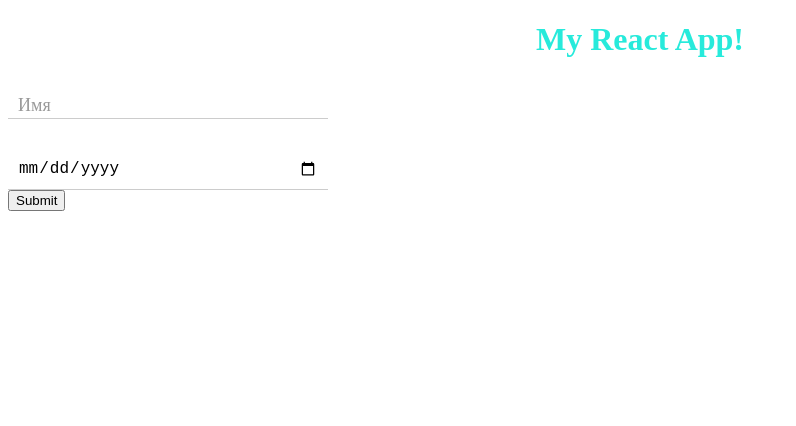
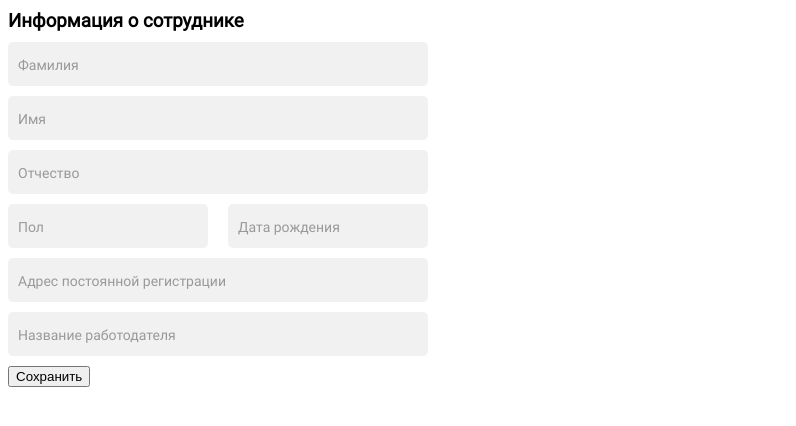
Before and after one commit to AndrewGlazik/user-data-form, a React app: page / in a window 1280 px wide. Shown: the top 426 px of the page, without its empty margins (0-796 px from the left). Built offline with nearby package versions, Linux system fonts and the light colour scheme.

Commit message:
Добавлены шрифты, нужные поля, loader для файлов. Подготовлен каркас для CustomButton.

```diff
--- a/package.json
+++ b/package.json
@@ -16,6 +16,7 @@
     "@babel/preset-react": "^7.12.10",
     "babel-loader": "^8.2.2",
     "css-loader": "^5.0.1",
+    "file-loader": "^6.2.0",
     "html-webpack-plugin": "^4.5.1",
     "style-loader": "^2.0.0",
     "webpack": "^5.16.0",
--- a/src/components/App.js
+++ b/src/components/App.js
@@ -1,5 +1,6 @@
 import React, {useState} from "react";
 import CustomInput from './CustomInput'
+import CustomButton from './CustomButton'
 
 import '../styles/App.css';
 
@@ -22,27 +23,21 @@ export default function () {
     }
 
     return (
-        <div>
-            <h1>My React App!</h1>
-            <form onSubmit={handleSubmit}>
-                <CustomInput labelValue="Имя"/>
-                <input type="date"/>
-                {/*<label>*/}
-                {/*    Фамилия*/}
-                {/*    <input*/}
-                {/*        value={userData.surname}*/}
-                {/*        onChange={e => setUserData(state => ({...state, surname: e.target.value}))}*/}
-                {/*    />*/}
-                {/*</label>*/}
-                {/*<label>*/}
-                {/*    Email*/}
-                {/*    <input*/}
-                {/*        type="email"*/}
-                {/*        value={userData.email}*/}
-                {/*        onChange={e => setUserData(state => ({...state, email: e.target.value}))}*/}
-                {/*    />*/}
-                {/*</label>*/}
-                <button>Submit</button>
+        <div className="form-wrapper">
+            <h3>Информация о сотруднике</h3>
+            <form onSubmit={handleSubmit} className="user-data-form">
+                <div className="grid-one-column">
+                    <CustomInput labelValue="Фамилия"/>
+                    <CustomInput labelValue="Имя"/>
+                    <CustomInput labelValue="Отчество"/>
+                    <div className="grid-two-column">
+                        <CustomInput labelValue="Пол"/>
+                        <CustomInput labelValue="Дата рождения"/>
+                    </div>
+                    <CustomInput labelValue="Адрес постоянной регистрации"/>
+                    <CustomInput labelValue="Название работодателя"/>
+                    <CustomButton buttonType="submit">Сохранить</CustomButton>
+                </div>
             </form>
         </div>
     )
--- /dev/null
+++ b/src/components/CustomButton/index.js
@@ -0,0 +1,12 @@
+import React from "react";
+
+import './index.css';
+
+export default function (props) {
+    const {buttonType = "button", requiredInput = false, children, ...otherProps} = props
+    return (
+        <div className="button-group">
+            <button type={buttonType}>{children}</button>
+        </div>
+    )
+};
--- a/src/components/CustomInput/index.css
+++ b/src/components/CustomInput/index.css
@@ -1,25 +1,34 @@
 /* form starting stylings ------------------------------- */
-.group {
-    position: relative;
-    margin-bottom: 30px;
+:root {
+    --material-background-input: #f1f1f1;
 }
 
-input {
-    font-size: 16px;
-    padding: 10px;
+.input-group {
+    position: relative;
+    width: 100%;
+}
+
+.custom-input-input {
+    position: relative;
+    font-family: 'Roboto Regular', sans-serif;
+    font-size: 12px;
+    background: var(--material-background-input);
+    border-radius: 5px;
+    padding: 20px 10px 10px 10px;
     display: block;
-    width: 300px;
+    width: 100%;
     border: none;
-    border-bottom: 1px solid #ccc;
 }
-input:focus {
+
+.custom-input-input:focus {
     outline: none;
 }
 
 /* LABEL ======================================= */
-label {
+.custom-input-label {
     color: #999;
-    font-size: 18px;
+    font-family: 'Roboto Regular', sans-serif;
+    font-size: 14px;
     position: absolute;
     pointer-events: none;
     left: 10px;
@@ -30,39 +39,8 @@ label {
 }
 
 /* active state */
-input:focus ~ label, input:valid ~ label {
-    top: -15px;
-    font-size: 14px;
-    color: #5264AE;
+.custom-input-input:focus ~ .custom-input-label,
+.custom-input-input:valid ~ .custom-input-label {
+    top: 5px;
+    font-size: 10px;
 }
-
-
-/* BOTTOM BARS ================================= */
-.bar {
-    position: relative;
-    display: block;
-    width: 320px;
-}
-.bar:before, .bar:after {
-    content: "";
-    height: 2px;
-    width: 0;
-    bottom: 0;
-    position: absolute;
-    background: #5264AE;
-    transition: 0.2s ease all;
-    -moz-transition: 0.2s ease all;
-    -webkit-transition: 0.2s ease all;
-}
-.bar:before {
-    left: 50%;
-}
-.bar:after {
-    right: 50%;
-}
-
-/* active state */
-input:focus ~ .bar:before,
-input:focus ~ .bar:after {
-    width: 50%;
-}
--- a/src/components/CustomInput/index.js
+++ b/src/components/CustomInput/index.js
@@ -2,12 +2,12 @@ import React from "react";
 
 import './index.css';
 
-export default function (inputType = "text", requiredInput =false, labelValue) {
+export default function (props) {
+    const {inputType = "text", labelValue, ...otherProps} = props
     return (
-        <div className="group">
-            <input type={inputType} required={requiredInput}/>
-            <span className="bar"/>
-            <label>Имя</label>
+        <div className="input-group">
+            <input className="custom-input-input" type={inputType} required/>
+            <label className="custom-input-label">{labelValue}</label>
         </div>
     )
 };
--- a/src/styles/App.css
+++ b/src/styles/App.css
@@ -1,4 +1,25 @@
-h1 {
-    color: #27eadb;
-    text-align: center;
+@font-face {
+    font-family: Roboto Regular;
+    src: url(../../fonts/Roboto-Regular.ttf);
 }
+
+.form-wrapper h3 {
+    font-family: 'Roboto Regular', sans-serif;
+    margin: 10px 0;
+}
+
+.user-data-form {
+    max-width: 400px;
+}
+
+.grid-one-column {
+    display: grid;
+    grid-gap: 10px 20px;
+}
+
+.grid-two-column {
+    display: grid;
+    grid-template-columns: repeat(2, 1fr);
+    grid-gap: 10px 40px;
+
+}
--- a/webpack.config.js
+++ b/webpack.config.js
@@ -5,12 +5,12 @@ module.exports = {
     entry: "./src/index.js",
     output: {
         path: path.join(__dirname, "/dist"),
-        filename: "index_bundle.js"
+        filename: "index_bundle.js",
     },
     devServer: {
         contentBase: path.join(__dirname, "/dist"),
         compress: true,
-        port: 3000,
+        port: 3030,
         watchContentBase: true,
         progress: true
     },
@@ -26,7 +26,15 @@ module.exports = {
             {
                 test: /\.css$/,
                 use: ["style-loader", "css-loader"]
-            }
+            },
+            {
+                test: /\.(png|jpg|gif|ttf)$/,
+                use: [
+                    {
+                        loader: 'file-loader',
+                    },
+                ]
+            },
         ]
     },
     plugins: [
```
Also changed, not shown: fonts/Roboto-Medium.ttf (added), fonts/Roboto-Regular.ttf (added), src/components/CustomButton/index.css (added).
